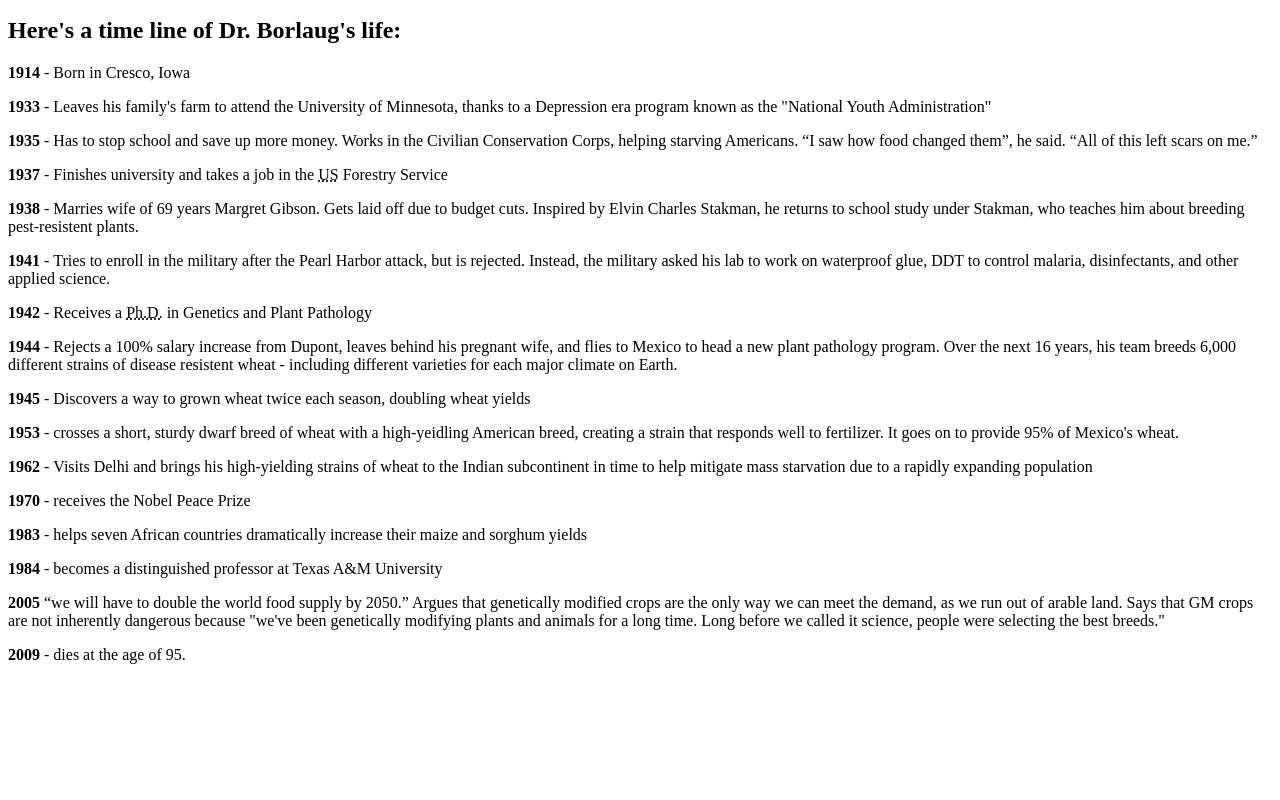
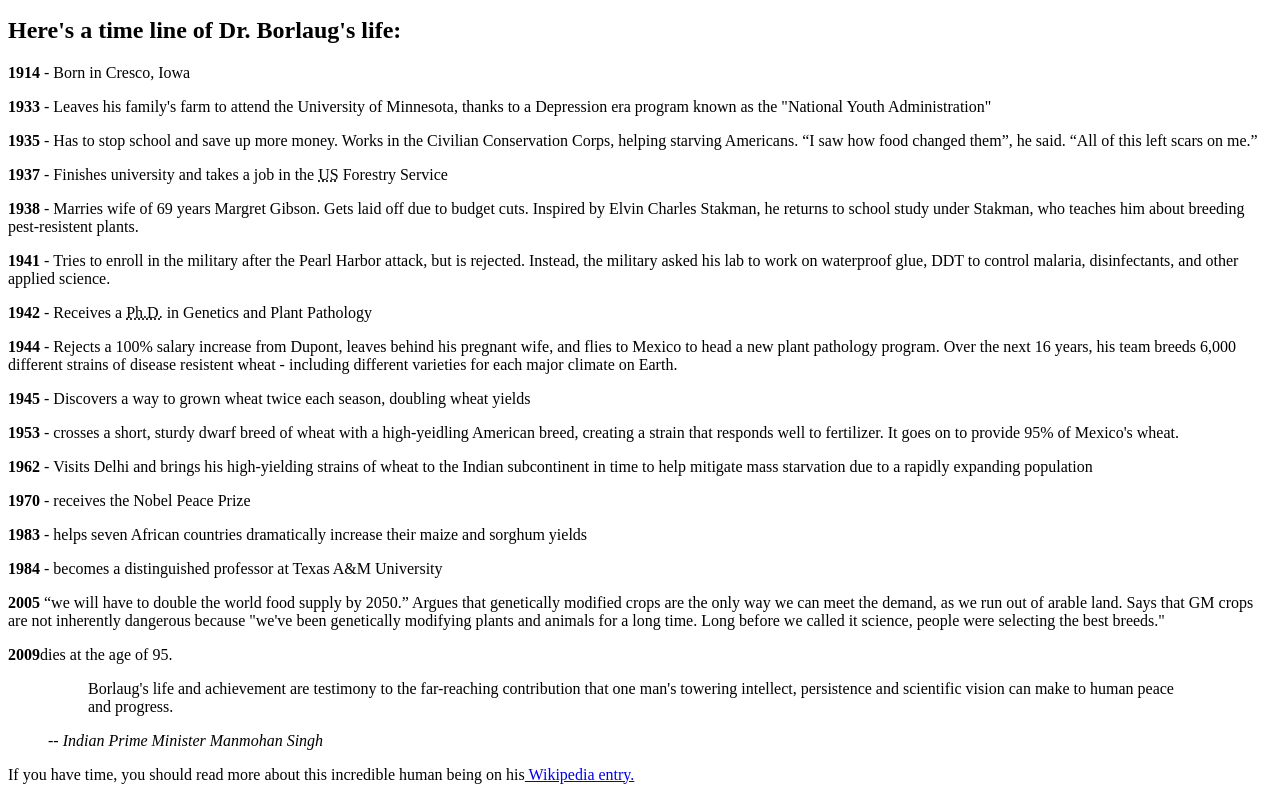
Before and after one commit to mnizhadali-afg/mic-level-12, a plain HTML site: page index.html in a window 1280 px wide. Shown: the part 442-1242 px from the top of the page. Before the commit the page ends 1122 px from the top, so only its background shows below. Drawn offline with Linux system fonts and the light colour scheme.

Commit message:
second HTML draft

```diff
--- a/index.html
+++ b/index.html
@@ -6,18 +6,15 @@
     <title>HTML Tribute Page</title>
   </head>
   <body>
-    <!-- user story 1 - id="main" -->
     <main id="main">
       <section>
         <header>
-          <!-- user story 2 - id="title" -->
           <h1 id="title">Dr.Norman Borlaug</h1>
           <p id="bio">The man who saved a billion lives</p>
         </header>
       </section>
 
       <section>
-        <!-- user story 3 -->
         <figure id="img-div">
           <img
             id="img-caption"
@@ -128,17 +125,34 @@
         </p>
         <p>
           <strong><time datetime="2009">2009</time></strong
-          >&nbsp;&dash;&nbsp;dies at the age of 95.
+          >dies at the age of 95.
         </p>
+
+        <figure>
+          <blockquote>
+            <p>
+              Borlaug's life and achievement are testimony to the far-reaching
+              contribution that one man's towering intellect, persistence and
+              scientific vision can make to human peace and progress.
+            </p>
+          </blockquote>
+          <figcaption>
+            <cite>-- Indian Prime Minister Manmohan Singh</cite>
+          </figcaption>
+        </figure>
       </section>
 
       <footer>
-        <a href="#" target="_blank"></a>
+        <!-- Check this: https://www.youtube.com/watch?v=vAAzdi1xuUY -->
+        <!-- HTML Landmark, by Google Chrome Developers -->
+        <!-- I did, but u can pull and do it after u finished working. -->
+        <!-- I'll do my final push now -->
+        <!--don't forget to commit and push-->
+        <p>
+          If you have time, you should read more about this incredible human
+          being on his<a href="#" target="_blank"> Wikipedia entry.</a>
+        </p>
       </footer>
     </main>
-
-    <!-- LYNA -->
-
-    <!-- ALI -->
   </body>
 </html>
```
